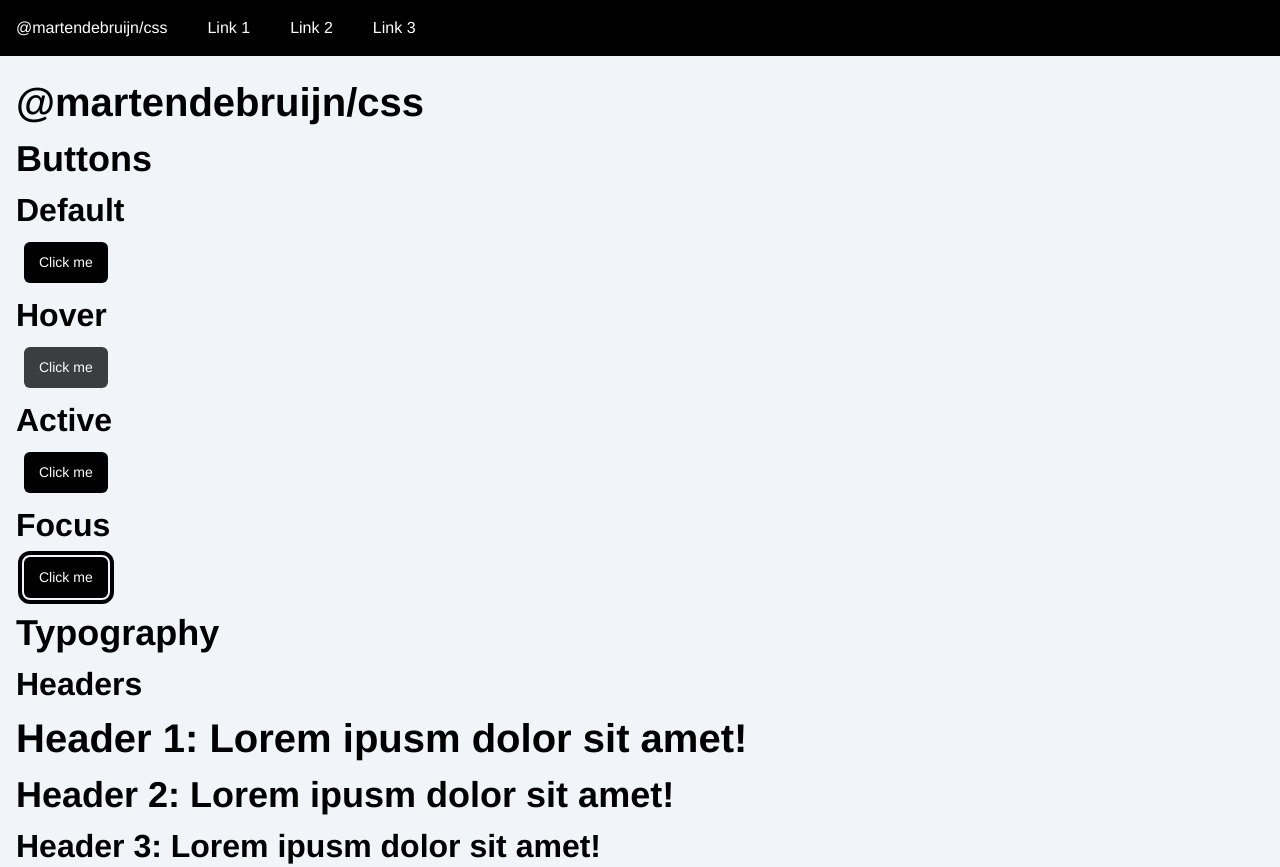
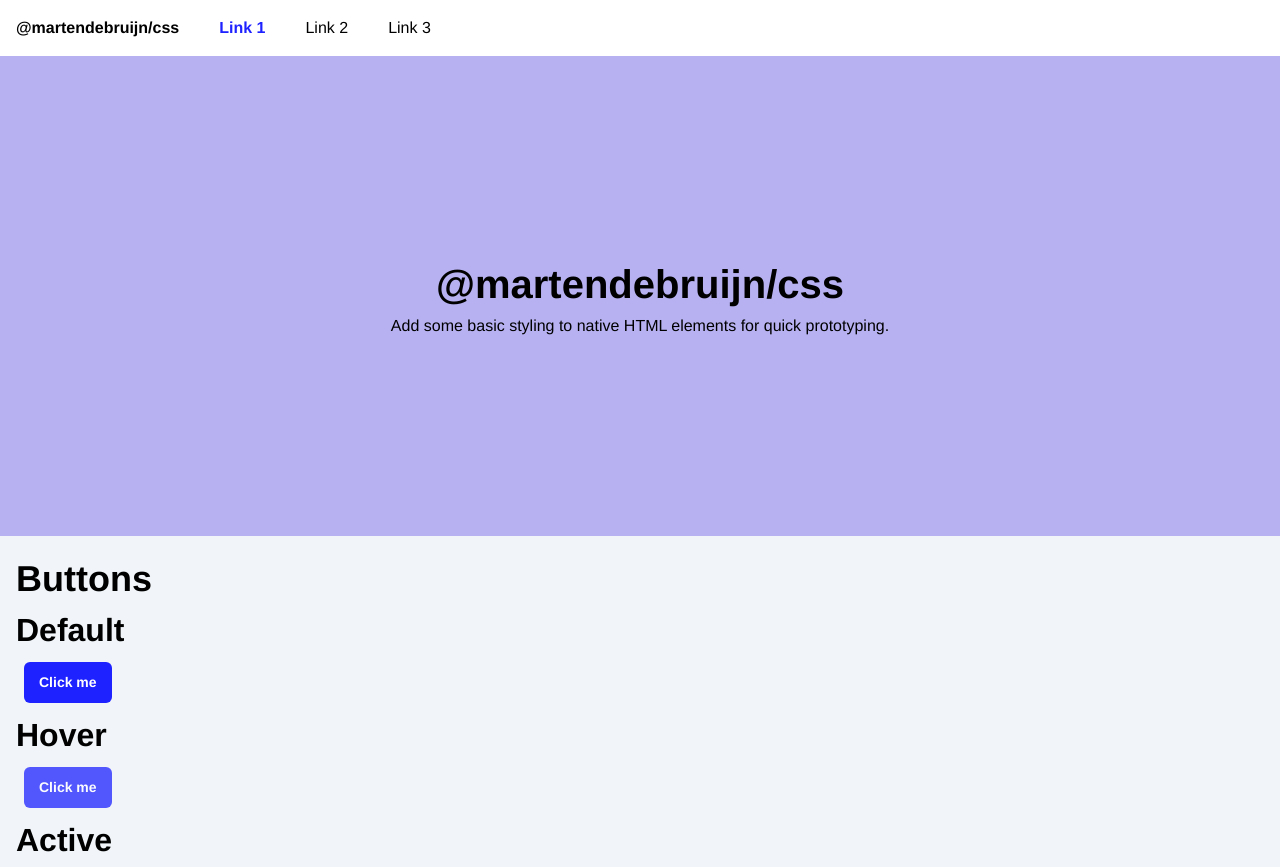
Before and after one commit to martendebruijn/css, a website: page test/index.html in a window 1280 px wide. Shown: the top 867 px of the page. Drawn offline with nearby package versions, Linux system fonts and the light colour scheme; files that its build step writes are made by us from their sources.

Commit message:
update styling

```diff
--- a/package.json
+++ b/package.json
@@ -7,6 +7,7 @@
   ],
   "scripts": {
     "test": "echo \"Error: no test specified\" && exit 1",
+    "watch": "postcss src/main.css -o test/styles.css --watch",
     "build": "postcss src/main.css -o dist/styles.css",
     "docs": "postcss src/main.css -o test/styles.css"
   },
--- a/src/buttons.css
+++ b/src/buttons.css
@@ -5,7 +5,8 @@ button {
   border: none;
   border-radius: var(--button-rounded, 6px);
   color: var(--button-text, #fff);
-  background-color: var(--button-bg, #000);
+  background-color: var(--button-bg, #1e22ff);
+  font-weight: 600;
   cursor: pointer;
   padding: 10px 15px;
   font-size: var(--font-size);
@@ -20,6 +21,6 @@ button[data-state="hover"] {
 
 button:focus,
 button[data-state="focus"] {
-  outline: 4px solid var(--button-bg, #000);
+  outline: 4px solid var(--button-bg, #1e22ff);
   outline-offset: 2px;
 }
--- a/src/footer.css
+++ b/src/footer.css
@@ -2,6 +2,6 @@ body > footer {
   margin: -1rem;
   margin-top: 1rem;
   padding: 1rem;
-  background-color: var(--body-text, #000);
-  color: var(--body-bg, #fff);
+  background-color: var(--body-bg, #fff);
+  color: var(--body-text, #000);
 }
--- /dev/null
+++ b/src/hero.css
@@ -0,0 +1,10 @@
+header {
+  margin: -1rem;
+  margin-bottom: 1rem;
+  padding: 1rem;
+  min-height: 30rem;
+  display: grid;
+  place-content: center;
+  text-align: center;
+  background-color: var(--hero-bg, #b7b1f2);
+}
--- a/src/main.css
+++ b/src/main.css
@@ -5,3 +5,4 @@
 @import "images.css";
 @import "nav.css";
 @import "footer.css";
+@import "hero.css";
--- a/src/nav.css
+++ b/src/nav.css
@@ -1,21 +1,34 @@
-body > header {
+body > nav {
   display: flex;
-  background-color: var(--body-text, #000);
+  background-color: var(--body-bg, #fff);
   margin: -1rem;
   margin-bottom: 1rem;
   padding: 1rem;
 }
 
-body > header a {
-  color: var(--body-bg, #fff);
+body > nav a {
+  color: var(--body-text, #000);
   text-decoration: none;
 }
 
-body > header > nav > ul {
+body > nav > ul {
   display: flex;
   gap: 2.5rem;
 }
 
-body > header > nav > ul > li {
+body > nav > ul > li {
   list-style: none;
 }
+
+body > nav > a:first-of-type {
+  font-weight: 600;
+}
+
+a[aria-current="page"] {
+  font-weight: 600;
+  color: var(--anchor-active, #1e22ff);
+}
+
+a {
+  color: var(--anchor-active, #1e22ff);
+}
--- a/test/index.html
+++ b/test/index.html
@@ -7,12 +7,11 @@
     <link rel="stylesheet" href="./styles.css" />
   </head>
   <body>
-    <header>
+    <nav>
       <a href="#">@martendebruijn/css</a>
-      <nav>
       <ul>
         <li>
-            <a href="#">Link 1</a>
+          <a href="/" aria-current="page">Link 1</a>
         </li>
         <li>
           <a href="#">Link 2</a>
@@ -22,8 +21,12 @@
         </li>
       </ul>
     </nav>
+    <header>
+      <h1>@martendebruijn/css</h1>
+      <p>
+        Add some basic styling to native HTML elements for quick prototyping.
+      </p>
     </header>
-    <h1>@martendebruijn/css</h1>
     <main>
       <section>
         <h2>Buttons</h2>
```
Also changed, not shown: 1 other file. Lines whose indentation alone changed are shown as unchanged.
